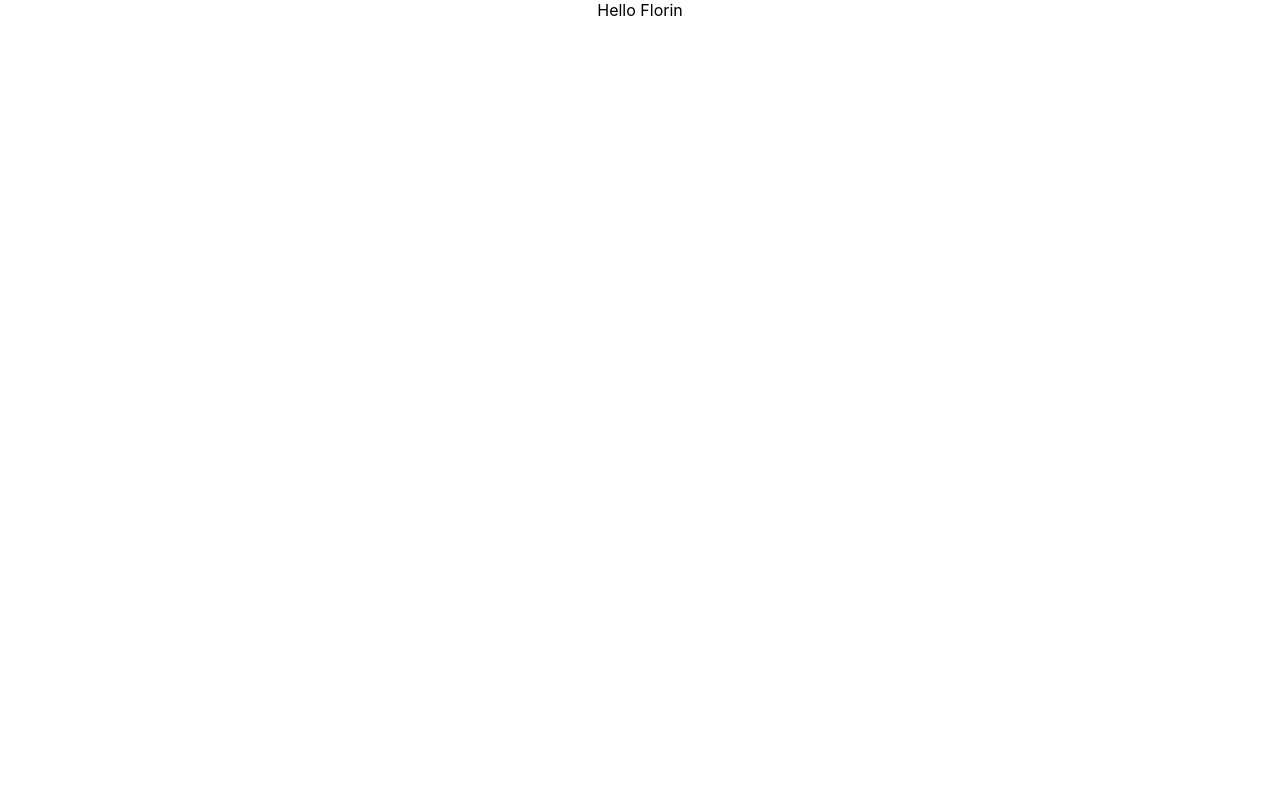
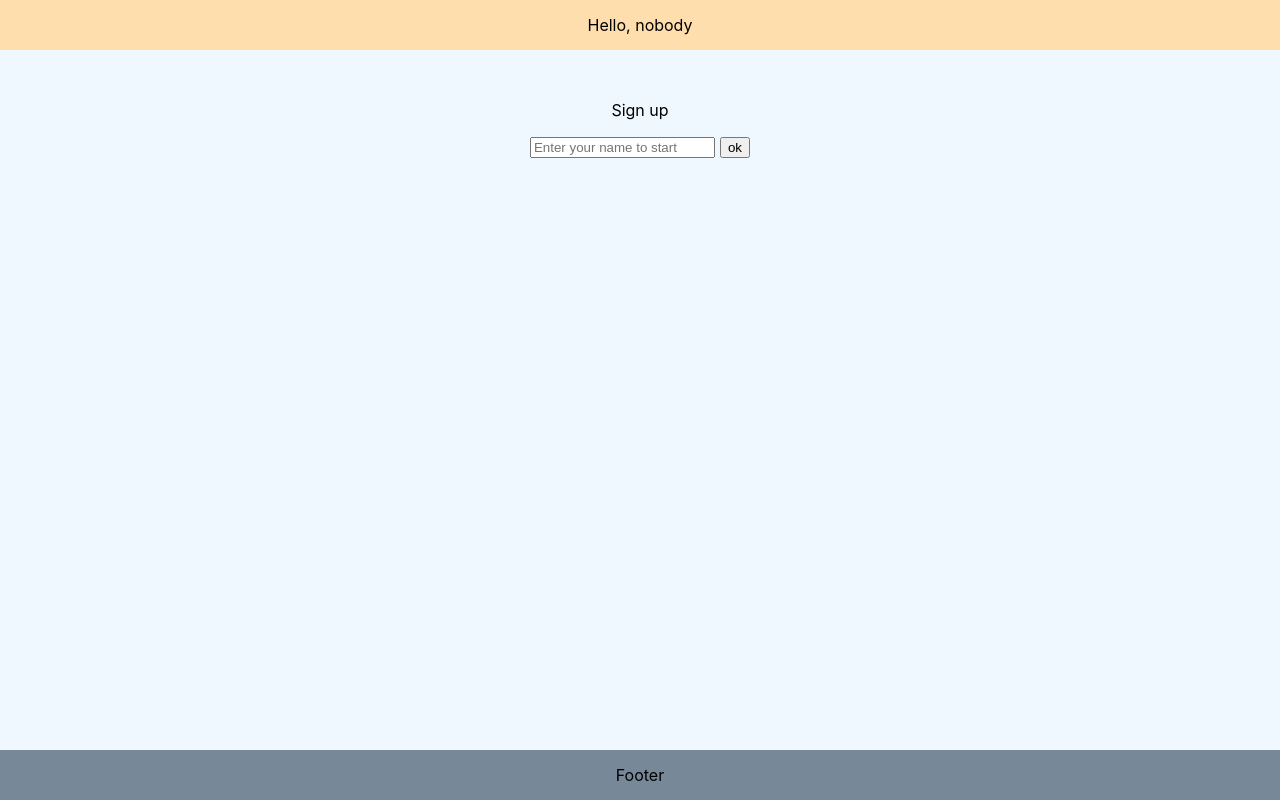
Before and after one commit to webplatformz/react-training-exercise, a React (Create React App) app: page / in a window 1280 px wide. Built offline with nearby package versions, Linux system fonts and the light colour scheme.

Commit message:
enter user name

```diff
--- a/src/App.css
+++ b/src/App.css
@@ -1,38 +1,30 @@
+* {
+  box-sizing: border-box;
+}
+
+body {
+  background-color: aliceblue;
+}
+
 .App {
   text-align: center;
 }
 
-.App-logo {
-  height: 40vmin;
-  pointer-events: none;
+.header {
+  padding: 15px;
+  background-color: navajowhite;
 }
 
-@media (prefers-reduced-motion: no-preference) {
-  .App-logo {
-    animation: App-logo-spin infinite 20s linear;
-  }
+.content {
+  width: 75vw;
+  margin: 50px auto;
 }
 
-.App-header {
-  background-color: #282c34;
-  min-height: 100vh;
-  display: flex;
-  flex-direction: column;
-  align-items: center;
-  justify-content: center;
-  font-size: calc(10px + 2vmin);
-  color: white;
+.footer {
+  position: absolute;
+  padding: 15px;
+  bottom: 0;
+  left: 0;
+  right: 0;
+  background-color: lightslategrey;
 }
-
-.App-link {
-  color: #61dafb;
-}
-
-@keyframes App-logo-spin {
-  from {
-    transform: rotate(0deg);
-  }
-  to {
-    transform: rotate(360deg);
-  }
-}
--- a/src/App.tsx
+++ b/src/App.tsx
@@ -1,27 +1,19 @@
-import React from 'react';
+import React, { useState } from 'react';
 import './App.css';
-
-interface User {
-  name: string;
-}
-
-const florin = {
-  name: 'Florin',
-};
+import { Header } from "./Header";
+import { Footer } from "./Footer";
+import { Register } from "./register/Register";
 
 const App: React.FC = () => {
+  const [user, setUser] = useState<string>('');
 
   return (
     <div className="App">
-      <Header user={florin}/>
-    </div>
-  );
-};
-
-const Header: React.FC<{user?: User}> = ({ user }) => {
-  return (
-    <div>
-      Hello {user?.name ?? 'nobody'}
+      <Header user={user} />
+      <div className="content">
+        <Register user={user} onUpdateUser={setUser}/>
+      </div>
+      <Footer/>
     </div>
   );
 };
--- /dev/null
+++ b/src/Footer.tsx
@@ -0,0 +1,5 @@
+import React from "react";
+
+export const Footer: React.FC = () => (
+  <div className="footer">Footer</div>
+);
--- /dev/null
+++ b/src/Header.tsx
@@ -0,0 +1,7 @@
+import React from "react";
+
+export const Header: React.FC<{ user: string }> = ({ user }) => (
+  <div className="header">
+    Hello, {user || 'nobody'}
+  </div>
+);
--- /dev/null
+++ b/src/register/Register.tsx
@@ -0,0 +1,23 @@
+import React, { useState } from 'react';
+
+interface RegisterProps {
+  user: string;
+  onUpdateUser: (user: string) => void;
+}
+
+export const Register: React.FC<RegisterProps> = (props) => {
+  const [user, setUser] = useState<string>(props.user);
+
+  return (
+    <div>
+      <p>Sign up</p>
+      <input
+        type="text" placeholder="Enter your name to start"
+        onChange={event => setUser(event.target.value)}
+        value={user}
+        style={{ marginRight: '5px'}}
+      />
+      <button onClick={() => props.onUpdateUser(user)}>ok</button>
+    </div>
+  );
+};
```
Also changed, not shown: 2 other files (tests, documents, lock files or other folders).
